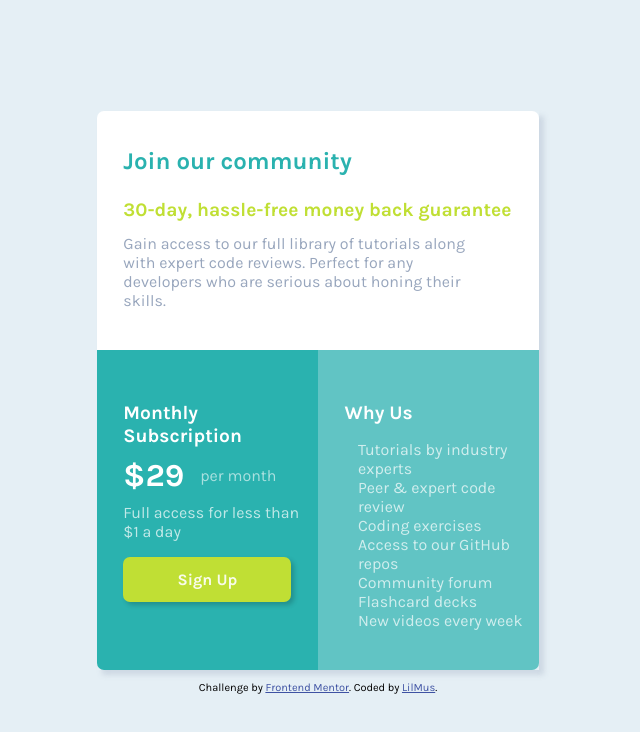
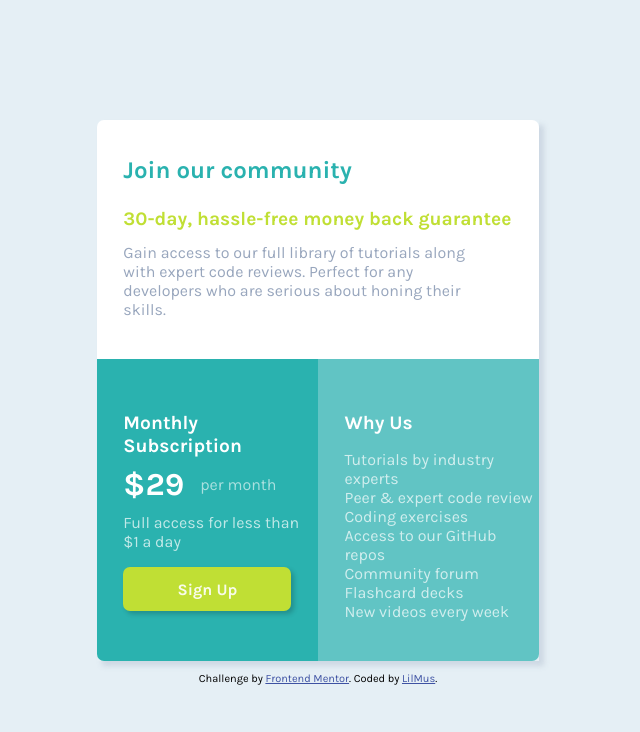
Before and after one commit to LilMus/single-price-grid-component, a plain HTML site: page index.html in a window 1280 px wide. Shown: the whole page, without its empty margins (322-962 px from the left). Drawn offline with Linux system fonts and the light colour scheme.

Commit message:
final final version lol

```diff
--- a/style.css
+++ b/style.css
@@ -131,6 +131,10 @@ main{
     padding-bottom: 1.5em;
 }
 
+ul{
+    padding-left: 12%;
+}
+
 .attribution { font-size: 11px; text-align: center; }
 .attribution a { color: hsl(228, 45%, 44%); }
 
```
